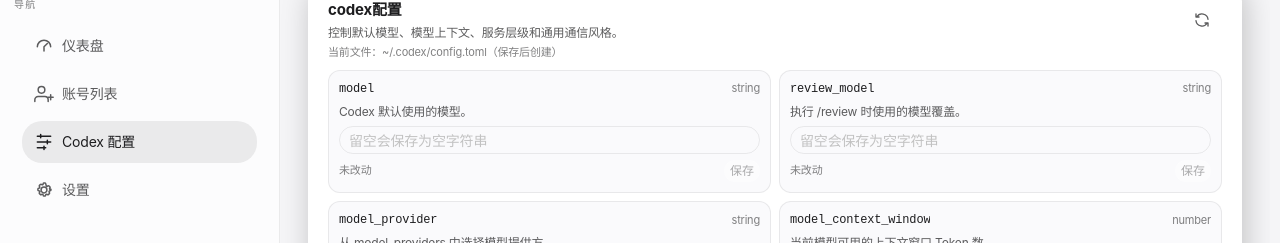
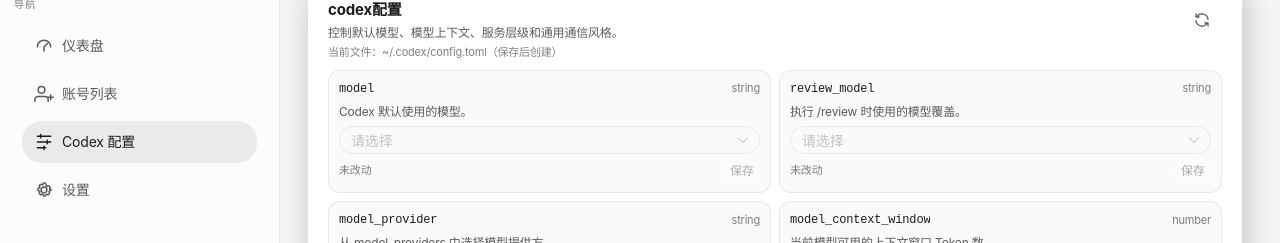
Before and after one commit to weimin96/CodexX, a Vue app: page /codex-config in a window 1280 px wide. Shown: the part 192-435 px from the top of the page. Built offline with nearby package versions, Linux system fonts and the light colour scheme.

Commit message:
收敛启动器与配置页模型下拉列表

```diff
--- /dev/null
+++ b/src/utils/codex-models.ts
@@ -0,0 +1,14 @@
+import type { CodexModelOption } from '@/types'
+
+export const FIXED_CODEX_MODEL_VALUES = ['gpt-5.4', 'gpt-5.4-mini', 'gpt-5.3-codex'] as const
+
+export const FIXED_CODEX_MODEL_OPTIONS: CodexModelOption[] = FIXED_CODEX_MODEL_VALUES.map(
+  (model) => ({
+    label: model,
+    value: model,
+  }),
+)
+
+export function isFixedCodexModel(value?: string | null): value is (typeof FIXED_CODEX_MODEL_VALUES)[number] {
+  return Boolean(value && FIXED_CODEX_MODEL_VALUES.includes(value as (typeof FIXED_CODEX_MODEL_VALUES)[number]))
+}
--- a/src/views/CodexConfigView.vue
+++ b/src/views/CodexConfigView.vue
@@ -125,6 +125,7 @@
 import { useMessage } from 'naive-ui'
 import { codexConfigService } from '@/services'
 import type { CodexConfigSnapshot } from '@/types'
+import { FIXED_CODEX_MODEL_OPTIONS } from '@/utils/codex-models'
 
 interface ConfigReferenceField {
   key: string
@@ -137,6 +138,13 @@
   description: string
   fields: ConfigReferenceField[]
 }
+
+const FIXED_MODEL_FIELD_KEYS = new Set([
+  'model',
+  'review_model',
+  'memories.extract_model',
+  'memories.consolidation_model',
+])
 
 const message = useMessage()
 const loading = ref(false)
@@ -403,6 +411,13 @@
 }
 
 function fieldOptions(field: ConfigReferenceField) {
+  if (FIXED_MODEL_FIELD_KEYS.has(field.key)) {
+    return FIXED_CODEX_MODEL_OPTIONS.map((option) => ({
+      label: option.label,
+      value: option.value,
+    }))
+  }
+
   if (!field.type.includes('|')) {
     return []
   }
--- a/src/views/CodexLaunchView.vue
+++ b/src/views/CodexLaunchView.vue
@@ -84,6 +84,7 @@
 import { usageService } from '@/services'
 import type { CodexLaunchResult, CodexModelOption } from '@/types'
 import { useAccountStore } from '@/stores/account'
+import { FIXED_CODEX_MODEL_OPTIONS, isFixedCodexModel } from '@/utils/codex-models'
 
 const PROJECT_HISTORY_KEY = 'codex-manager.codex-project-history'
 const MAX_PROJECT_HISTORY = 8
@@ -170,14 +171,20 @@
 async function loadLauncherConfig() {
   try {
     const launcherConfig = await usageService.getCodexLauncherConfig()
-    modelOptions.value = launcherConfig.model_options
+    modelOptions.value = FIXED_CODEX_MODEL_OPTIONS
 
-    if (!normalizeOptionalText(codexModel.value) && launcherConfig.default_model) {
-      codexModel.value = launcherConfig.default_model
+    if (!normalizeOptionalText(codexModel.value)) {
+      codexModel.value = isFixedCodexModel(launcherConfig.default_model)
+        ? launcherConfig.default_model
+        : FIXED_CODEX_MODEL_OPTIONS[0]?.value ?? null
     }
   } catch (error) {
     console.warn('读取 Codex 启动配置失败', error)
     message.warning('读取 Codex 默认模型失败，已回退为手动选择')
+    modelOptions.value = FIXED_CODEX_MODEL_OPTIONS
+    if (!normalizeOptionalText(codexModel.value)) {
+      codexModel.value = FIXED_CODEX_MODEL_OPTIONS[0]?.value ?? null
+    }
   }
 }
 
```
